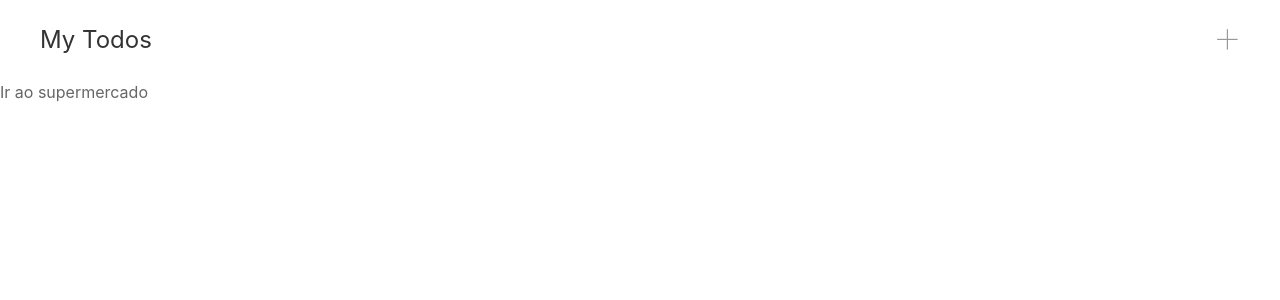
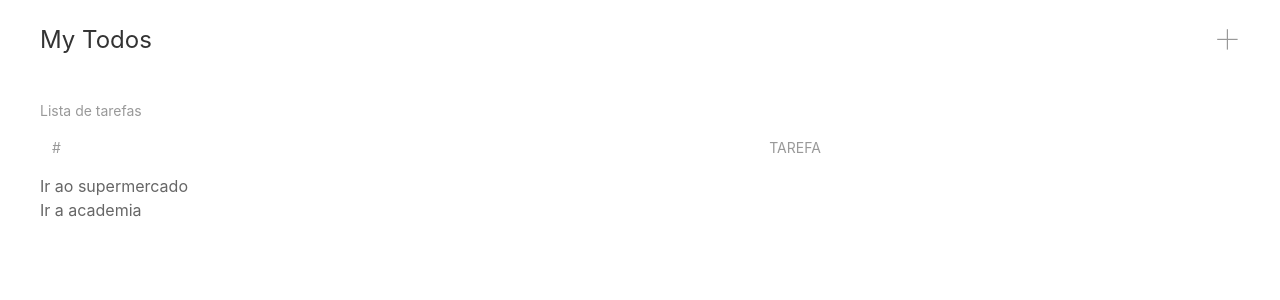
Before and after one commit to leobuck/react-todo, a React (Create React App) app: page / in a window 1280 px wide. Shown: the top 300 px of the page. Built offline with nearby package versions, Linux system fonts and the light colour scheme.

Commit message:
Exibindo os itens

```diff
--- a/src/components/App.tsx
+++ b/src/components/App.tsx
@@ -4,7 +4,7 @@ import TodoList from './TodoList';
 
 const App = () => {
     return (
-        <div>
+        <div className="uk-container">
             <Navbar></Navbar>
             <TodoList></TodoList>
         </div>
--- a/src/components/TodoList.tsx
+++ b/src/components/TodoList.tsx
@@ -6,7 +6,25 @@ const TodoList = () => {
         { id: 1, title: 'Ir ao supermercado', done: false },
         { id: 2, title: 'Ir a academia', done: false },
     ];
-    return (<div>{todos[0].title}</div>);
+    return (
+        <table className="uk-table">
+            <caption>Lista de tarefas</caption>
+            <thead>
+                <tr>
+                    <th>#</th>
+                    <th>Tarefa</th>
+                    <th></th>
+                </tr>
+            </thead>
+            <tbody>
+                {
+                    todos?.map(
+                        todo => (<div key={todo.id}>{todo.title}</div>)
+                    )
+                }
+            </tbody>
+        </table>
+    );
 }
 
 export default TodoList;
```
